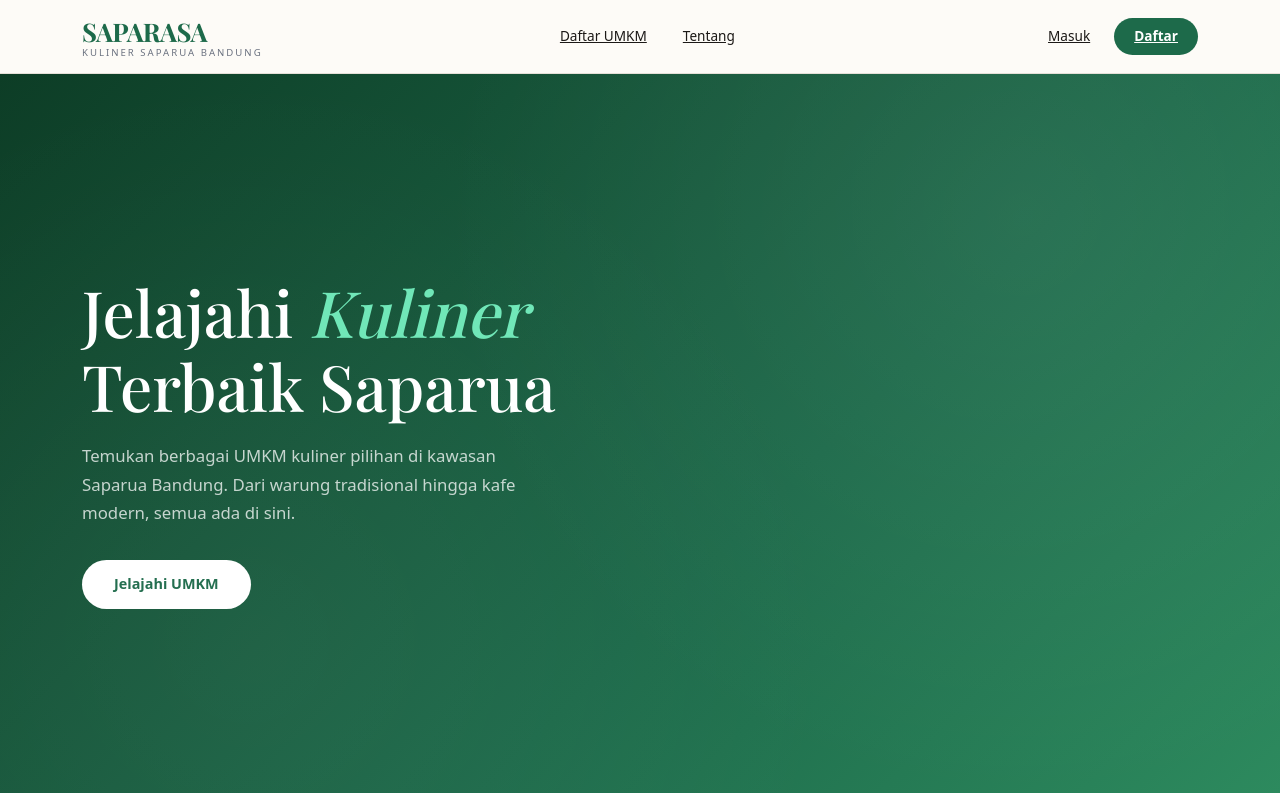
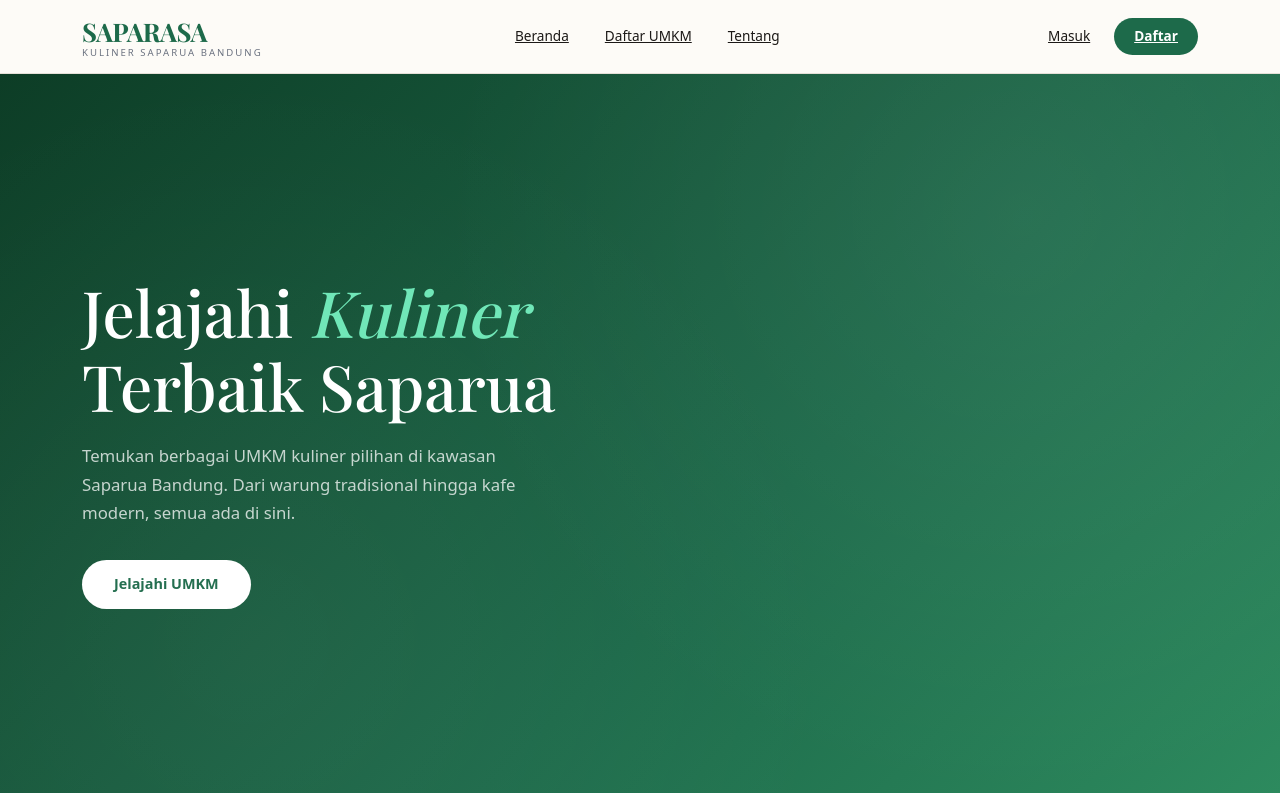
Before and after one commit to haddifauzan/saparasa, a PHP site: page /saparasa/ in a window 1280 px wide. Shown: the top 793 px of the page. Run offline with PHP 8.4, Linux system fonts and the light colour scheme; some web fonts are replaced.

Commit message:
fix navbar

```diff
--- a/index.php
+++ b/index.php
@@ -23,19 +23,20 @@
                     <span class="sub">Kuliner Saparua Bandung</span>
                 </a>
                 <div class="d-none d-md-flex align-items-center gap-1">
+                    <a href="#home" class="nav-link-custom">Beranda</a>
                     <a href="#umkm" class="nav-link-custom">Daftar UMKM</a>
                     <a href="#tentang" class="nav-link-custom">Tentang</a>
                 </div>
                 <div class="d-flex align-items-center gap-2">
                     <a href="auth/login.php" class="nav-link-custom d-none d-md-block">Masuk</a>
-                    <a href="#" class="btn-nav-cta">Daftar</a>
+                    <a href="auth/register.php" class="btn-nav-cta">Daftar</a>
                 </div>
             </div>
         </div>
     </nav>
 
     <!-- HERO SECTION -->
-    <section class="hero-section">
+    <section class="hero-section" id="home">
         <div class="hero-pattern"></div>
         <div class="container">
             <div class="row align-items-center gy-5">
```
